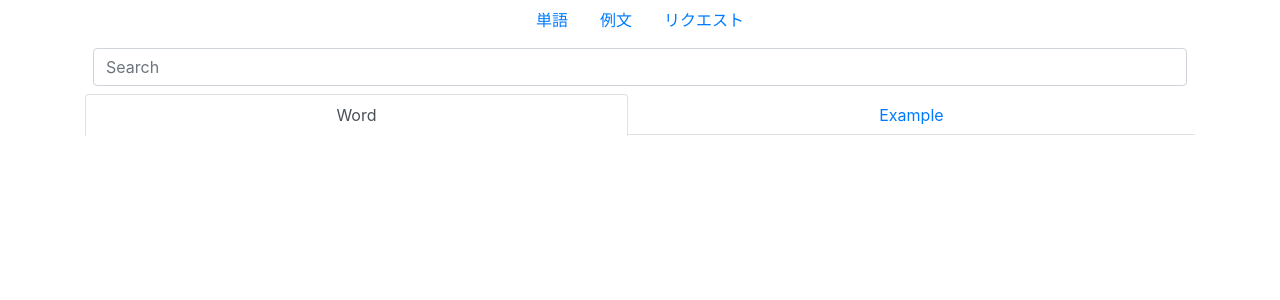
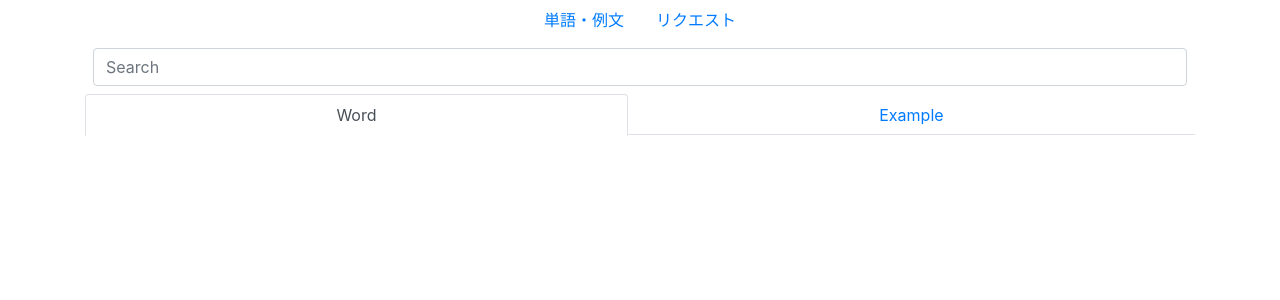
Before and after one commit to paper-moon-apllo/pleethai, a Django app: page / in a window 1280 px wide. Shown: the top 300 px of the page. Run offline with Django 3.2, Linux system fonts and the light colour scheme; data that the repository does not hold is empty; some libraries are stand-ins or nearby versions.

Commit message:
slim版だとajaxが使えないので通常版のjqueryに変更、ナビのリンクを修正

```diff
--- a/pleethai/templates/base.html
+++ b/pleethai/templates/base.html
@@ -20,10 +20,7 @@
 <body>
     <ul class="nav justify-content-center">
         <li class="nav-item">
-            <a class="nav-link" href="#">単語</a>
-        </li>
-        <li class="nav-item">
-            <a class="nav-link" href="#">例文</a>
+            <a class="nav-link" href="{% url 'search' %}">単語・例文</a>
         </li>
         <li class="nav-item">
             <a class="nav-link" href="{% url 'mail_input' %}">リクエスト</a>
@@ -37,8 +34,8 @@
     </div>
 
     <!-- jQuery first, then Popper.js, then Bootstrap JS -->
-    <script src="https://code.jquery.com/jquery-3.2.1.slim.min.js"
-        integrity="sha384-KJ3o2DKtIkvYIK3UENzmM7KCkRr/rE9/Qpg6aAZGJwFDMVNA/GpGFF93hXpG5KkN"
+    <script src="https://code.jquery.com/jquery-3.4.1.min.js"
+        integrity="sha256-CSXorXvZcTkaix6Yvo6HppcZGetbYMGWSFlBw8HfCJo="
         crossorigin="anonymous"></script>
     <script src="https://cdnjs.cloudflare.com/ajax/libs/popper.js/1.12.9/umd/popper.min.js"
         integrity="sha384-ApNbgh9B+Y1QKtv3Rn7W3mgPxhU9K/ScQsAP7hUibX39j7fakFPskvXusvfa0b4Q"
```
